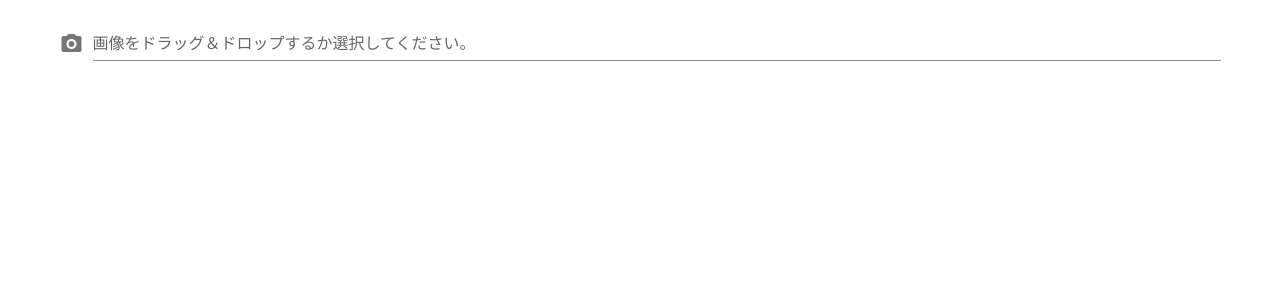
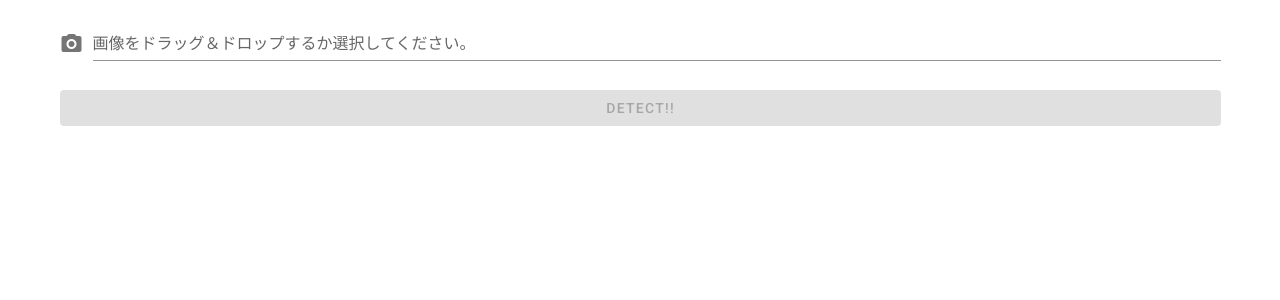
Before and after one commit to popy1017/vuetify-face-detection, a Vue app: page / in a window 1280 px wide. Shown: the top 300 px of the page. Built offline with nearby package versions, Linux system fonts and the light colour scheme.

Commit message:
ボタンの追加。setImageを呼ぶ箇所を追加

```diff
--- a/src/App.vue
+++ b/src/App.vue
@@ -9,6 +9,9 @@
         prepend-icon="mdi-camera"
         placeholder="画像をドラッグ＆ドロップするか選択してください。"
       ></v-file-input>
+      <v-btn class="my-2" color="primary" :disabled="!file" block
+        >Detect!!</v-btn
+      >
       <v-row justify="center" align="center">
         <canvas :width="canvasWidth" height="450" ref="preview"></canvas>
       </v-row>
@@ -32,6 +35,7 @@ export default {
   methods: {
     addDropFile(e) {
       this.file = e.dataTransfer.files[0];
+      this.setImage();
     },
     setImage() {
       this.clearCanvas();
```
